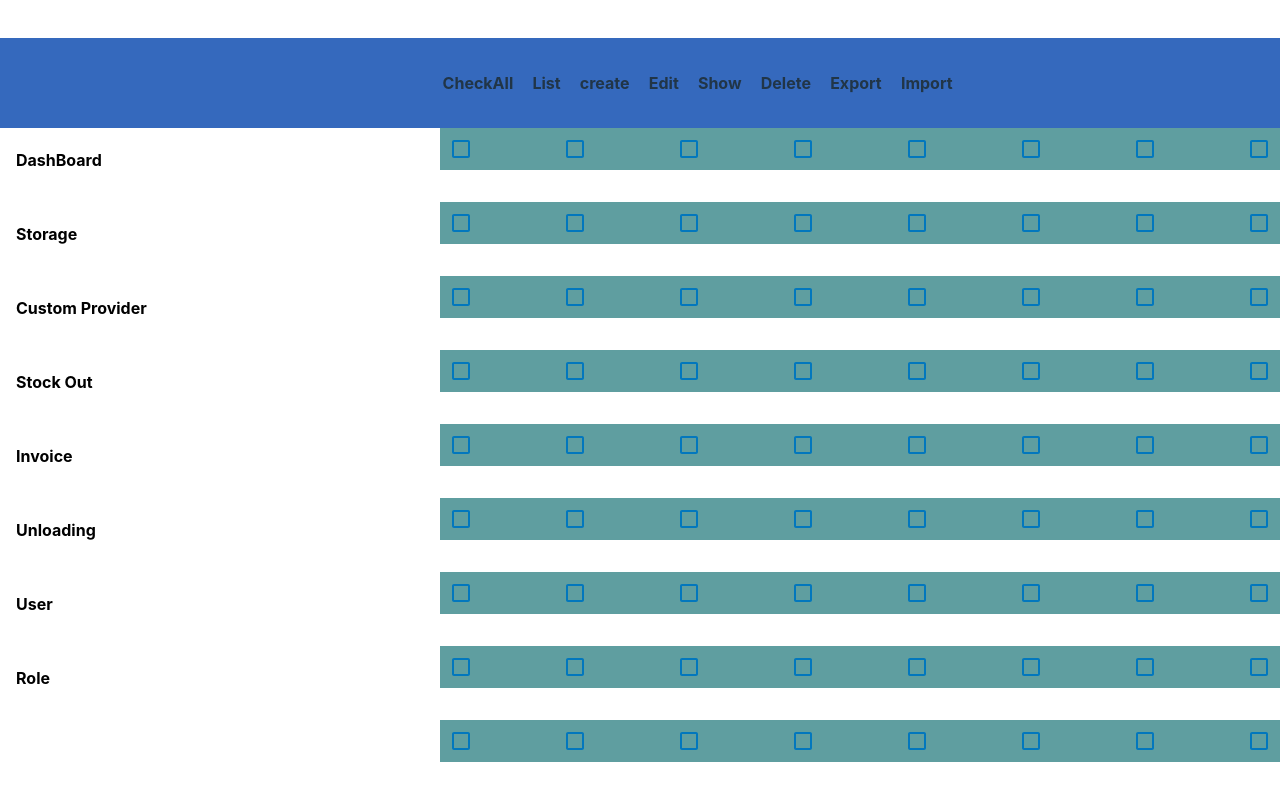
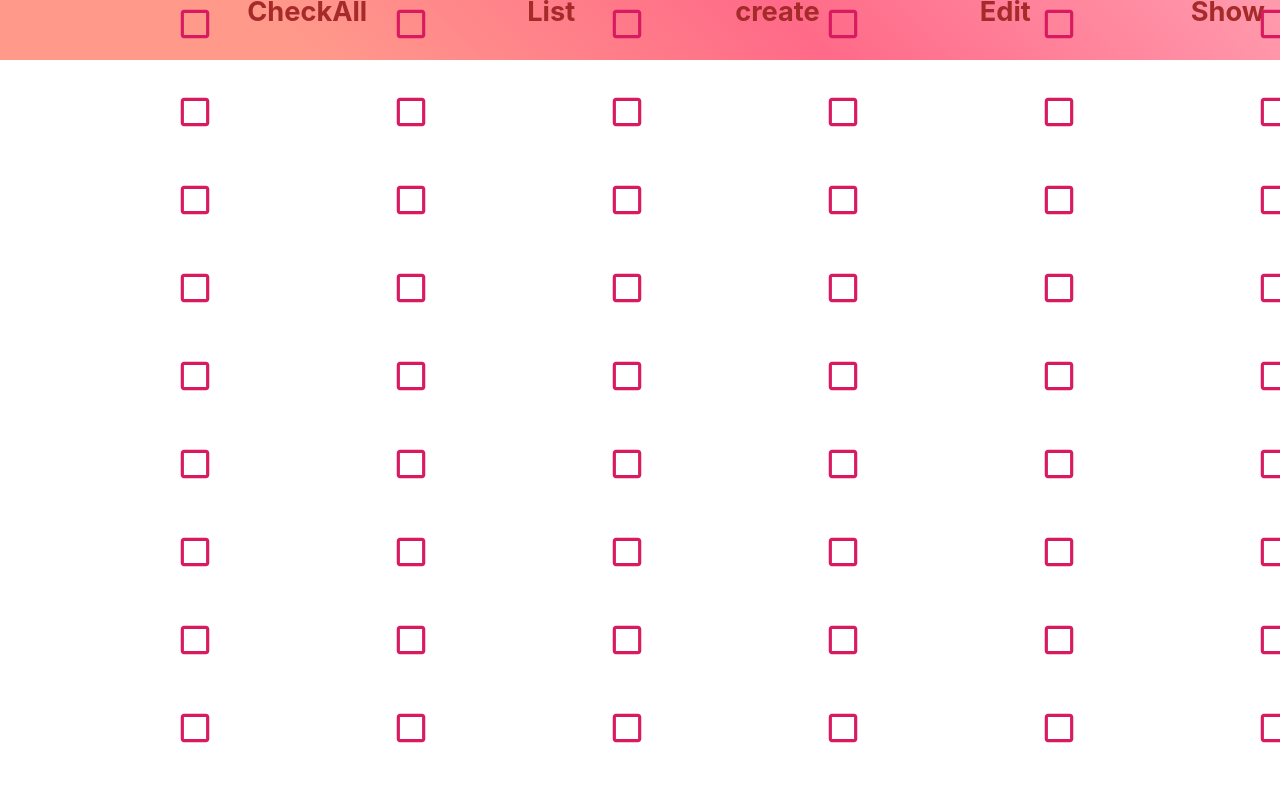
Before and after one commit to donishyar/2dArrayChallange, a React (Vite) app: page / in a window 1280 px wide. Built offline with nearby package versions, Linux system fonts and the light colour scheme.

Commit message:
working on ui

```diff
--- a/src/App.css
+++ b/src/App.css
@@ -6,30 +6,41 @@
   justify-content: center;
   align-items: center;
   overflow: hidden;
+  background-color: #fff;
 }
 
 .wrapper {
+  z-index: 15;
+  position: relative;
+  margin-top: -4rem;
   display: flex;
   width: 100%;
+  height: 100%;
   flex-flow: row nowrap;
-  justify-content: space-between;
+  justify-content: center;
   align-items: center;
-  gap: 1rem;
+  padding-right: 15rem;
+  margin-bottom: 5rem;
+
 }
 
 .column {
+  z-index: 0;
   position: relative;
   display: flex;
   flex-flow: column nowrap;
   justify-content: flex-start;
   align-items: center;
-  height: 100%;
-  line-height: 2rem;
-  gap: 10px;
+  top: 25%;
+  height: 133%;
+  width: max-content;
+  padding-left: 12rem;
+  padding-right: 5rem;
+  line-height: 2.2rem;
   font-weight: 700;
   z-index: 0;
-  color: black;
-  padding-left: 1rem;
+  color: brown;
+  font-size: 1.7rem;
 
 }
 
@@ -38,10 +49,20 @@
   display: flex;
   flex-flow: row nowrap;
   justify-content: center;
-  gap: 4.5rem;
-  z-index: 4;
-  background-color: cadetblue;
+  gap: 10rem;
 }
+
+.row2 {
+  position: relative;
+  display: flex;
+  flex-flow: row nowrap;
+  justify-content: center;
+  gap: 10rem;
+
+
+}
+
+
 
 .checkboxes {
   display: flex;
@@ -51,29 +72,39 @@
   width: fit-content;
   height: fit-content;
   gap: 2rem;
+  margin-left: -4rem;
 
 }
 
 .rowsList {
+  z-index: 8;
   display: flex;
   flex-flow: row nowrap;
   width: 100%;
-  height: 90px;
-  justify-content: center;
+  height: 100%;
+  font-size: 1.7rem;
+  justify-content: flex-start;
   align-items: center;
-  font-weight: 700;
-  background-color: #3569bd;
-  gap: 1.2rem;
+  background: rgb(255,154,139);
+  background: -moz-linear-gradient(45deg, rgba(255,154,139,1) 26%, rgba(255,106,136,1) 59%, rgba(255,153,172,1) 90%);
+  background: -webkit-linear-gradient(45deg, rgba(255,154,139,1) 26%, rgba(255,106,136,1) 59%, rgba(255,153,172,1) 90%);
+  background: linear-gradient(45deg, rgba(255,154,139,1) 26%, rgba(255,106,136,1) 59%, rgba(255,153,172,1) 90%);
+  filter: progid:DXImageTransform.Microsoft.gradient(startColorstr="#ff9a8b",endColorstr="#ff99ac",GradientType=1);
+  gap: 10rem;
   padding-left: 7em;
   padding-right: 1rem;
+  font-weight: 700;
+  color: brown;
 }
 
 .null {
-  color: gray;
+  color: pink;
   margin-top: 8px;
   margin-right: 9.5px;
   margin-left: 8px;
 }
+
+
 
 .checkAll,
 .rowName,
--- a/src/App.jsx
+++ b/src/App.jsx
@@ -1,7 +1,7 @@
 import "./App.css";
 import { useEffect, useState } from "react";
 import Checkbox from "@mui/material/Checkbox";
-import { lightBlue } from "@mui/material/colors";
+import { pink } from "@mui/material/colors";
 import IndeterminateCheckBoxIcon from "@mui/icons-material/IndeterminateCheckBox";
 
 const initialPermissionList = [
@@ -243,9 +243,7 @@ function App() {
     }
   };
 
-  useEffect(() => {
-    TrueChecker();
-  }, [permissionList, checkAllNullChecker]);
+  useEffect(() => {}, [permissionList, checkAllNullChecker, columnNullChecker]);
 
   return (
     <div className="main">
@@ -281,8 +279,43 @@ function App() {
           ))}
         </div>
         <div className="checkboxes">
-          {permissionList.map((row, rowIndex) => (
+          {permissionList.map((row, rowIndex) =>
+            rowIndex % 2 ? (
               <div key={rowIndex} className="row">
+                {row.map((value, colIndex) => {
+                  return rowIndex === 0 &&
+                    colIndex === 0 &&
+                    checkAllNullChecker ? (
+                    <IndeterminateCheckBoxIcon
+                    sx={{ fontSize: 40 }}
+                      key={colIndex}
+                      onClick={() => {
+                        if (checkAllNullChecker) {
+                          handleAllCheckbox();
+                          setCheckAllNullChecker(false);
+                        }
+                      }}
+                      className="null"
+                    />
+                  ) : (
+                    <Checkbox
+                      key={colIndex}
+                      type="checkbox"
+                      defaultChecked
+                      sx={{ '& .MuiSvgIcon-root': { fontSize:38 }, color:pink[600]}}
+                      checked={value}
+                      onChange={() => {
+                        handleCheckBoxChange(rowIndex, colIndex);
+                        if (rowIndex === 0 && colIndex === 0) {
+                          handleAllCheckbox(), setCheckAllNullChecker(false);
+                        }
+                      }}
+                    />
+                  );
+                })}
+              </div>
+            ) : (
+              <div key={rowIndex} className="row2">
                 {row.map((value, colIndex) => {
                   return rowIndex === 0 &&
                     colIndex === 0 &&
@@ -302,12 +335,8 @@ function App() {
                       key={colIndex}
                       type="checkbox"
                       defaultChecked
-                    sx={{
-                      color: lightBlue[800],
-                      "&.Mui-checked": {
-                        color: lightBlue[600],
-                      },
-                    }}
+                      sx={{ '& .MuiSvgIcon-root': { fontSize:38 }, color:pink[600]}}
+
                       checked={value}
                       onChange={() => {
                         handleCheckBoxChange(rowIndex, colIndex);
@@ -319,7 +348,8 @@ function App() {
                   );
                 })}
               </div>
-          ))}
+            ),
+          )}
         </div>
       </div>
     </div>
```
Lines whose indentation alone changed are shown as unchanged.
